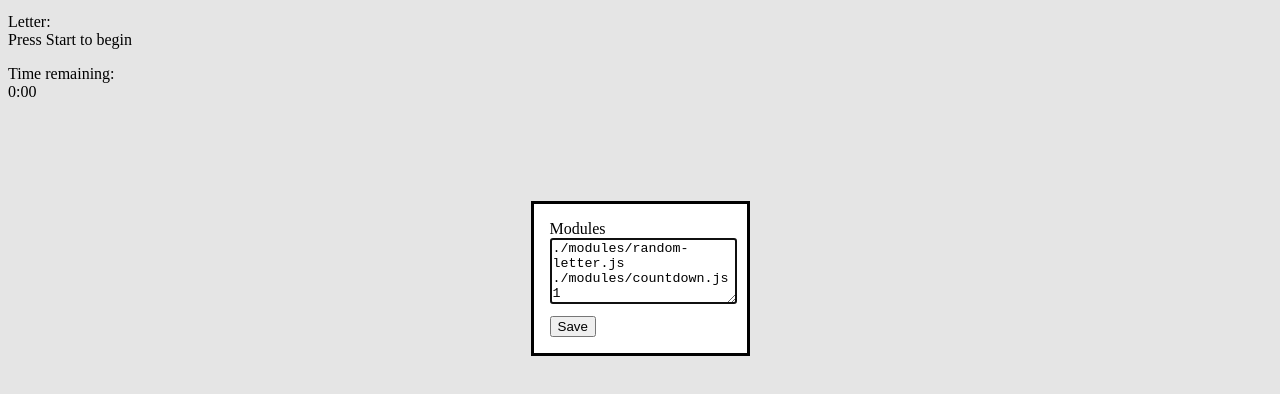
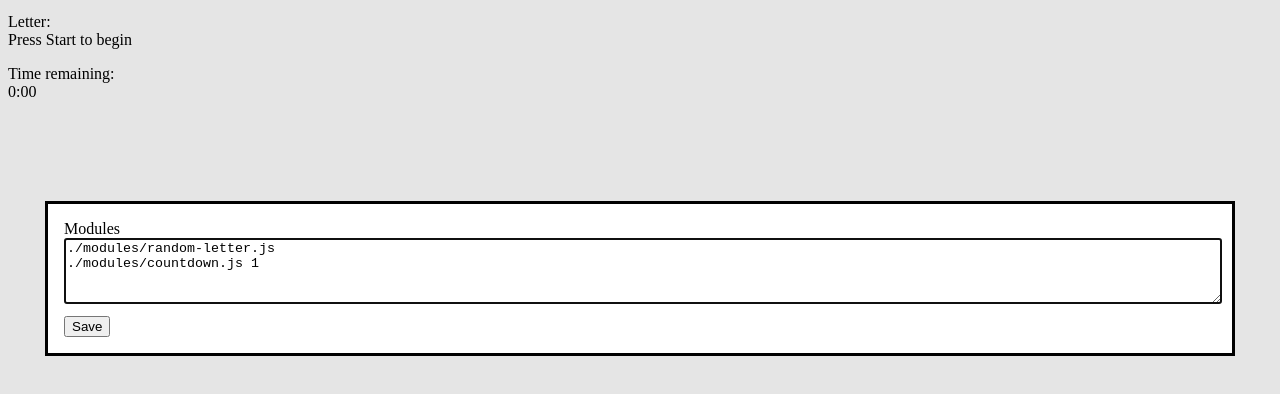
Before and after one commit to zwc0/games, a plain HTML site: page main/index.html in a window 1280 px wide. Both pictures are taken after a click on the button "Config". Shown: the part 122-516 px from the top of the page. Drawn offline with Linux system fonts and the light colour scheme.

Commit message:
Increased the size of the config modal.

```diff
--- a/main/index.html
+++ b/main/index.html
@@ -19,7 +19,9 @@
 			<button type="button" id="btnConfig">Config</button>
 		</div>
 		<main id="root" style="display: flex; flex-direction: column; gap: 1rem; padding-top: 1rem;"></main>
-		<dialog id="dialogConfig">
+		<dialog id="dialogConfig"
+			style="width: 90%"
+		>
 			<form method="dialog">
 				<div>Modules</div>
 				<div>
```
